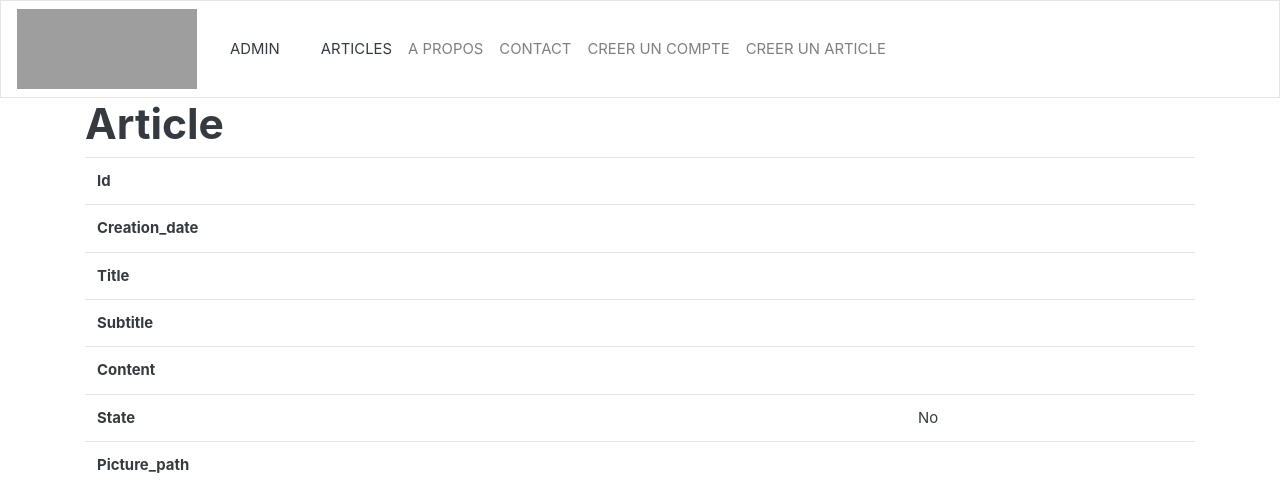
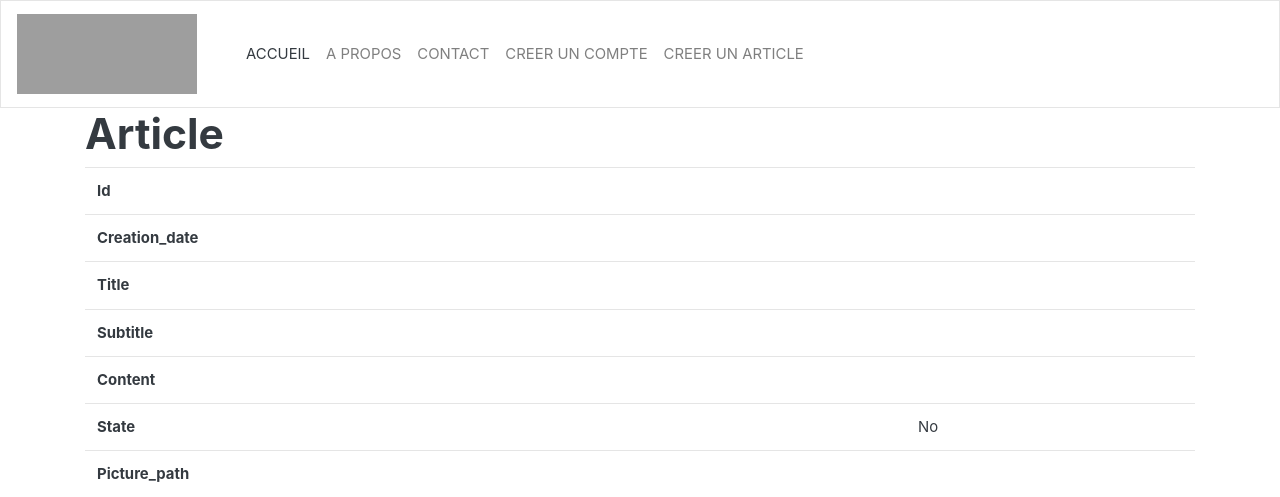
Before and after one commit to ThanhMary/fjt_blog, a Symfony app: template templates/article/show.html.twig in a window 1280 px wide. Shown: the top 497 px of the page. Run offline with Twig, Linux system fonts and the light colour scheme; the template is opened without the code that fills it, so the values that code supplies are empty; some libraries are stand-ins or nearby versions; grey boxes are pictures that could not be loaded.

Commit message:
Modifs de correction 1

```diff
--- a/templates/contact/index.html.twig
+++ b/templates/contact/index.html.twig
@@ -7,7 +7,7 @@
        <div class="row">
        <div class="col-md-4" ></div>
            <div class="col-md-4" style='border: 5px; padding: 20px; background-color: #D5F5E3;'>
-               <h5 class=page-header>Contactez avec nous!</h5>
+               <h5 class=page-header>Contactez nous!</h5>
                    {{form_start(form)}}
                    {{form_widget(form)}}
                    {{form_end(form)}}
--- a/templates/include/navbar.html.twig
+++ b/templates/include/navbar.html.twig
@@ -1,6 +1,5 @@
 <nav class="navbar navbar-expand-lg navbar-light bg-light">
-<img src="https://i2.wp.com/www.lyc-lecorbusier-cormeilles.ac-versailles.fr/wp-content/uploads/sites/63/2019/01/blog-logo-animated_720x342.gif?zoom=1.5&fit=720%2C342", style="width:180px;height:80px;" />
-  {# <a class="navbar-brand" href="#"> FJT</a> #}
+  <a class="navbar-brand" href="./"> <img src="https://i2.wp.com/www.lyc-lecorbusier-cormeilles.ac-versailles.fr/wp-content/uploads/sites/63/2019/01/blog-logo-animated_720x342.gif?zoom=1.5&fit=720%2C342", style="width:180px;height:80px;" /></a>
 
   <button class="navbar-toggler" type="button" data-toggle="collapse" data-target="#navbarColor03" aria-controls="navbarColor03" aria-expanded="false" aria-label="Toggle navigation">
     <span class="navbar-toggler-icon"></span>
@@ -9,12 +8,8 @@
   <div class="collapse navbar-collapse" id="navbarColor02">
     <ul class="navbar-nav mr-auto">
       <li class="nav-item active">
-        <a class="nav-link" href="{{path('article_index')}}">&nbsp &nbsp &nbsp ADMIN
+        <a class="nav-link" href="{{path('article_index')}}">&nbsp &nbsp &nbsp ACCUEIL
           <span class="sr-only">(current)</span>
-        </a>
-      </li>
-        <li class="nav-item active">
-        <a class="nav-link" href="{{path('article_home')}}">&nbsp &nbsp &nbsp ARTICLES
         </a>
       </li>
 
@@ -30,20 +25,10 @@
         <li class="nav-item">
         <a class="nav-link" href="{{path('article_new')}}">CREER UN ARTICLE</a>
       </li>
-    </ul>
-     {# {% if app.user %}
-        <ul class="navbar-nav push-right mx-5">
-          <li class="nav-item">
-           <a class="nav-link" href="{{path('app_logout')}}">DECONNEXION</a>
-      </li>
-  </ul>
-  {% else %}
-       <ul class="navbar-nav push-right mx-5">
-          <li class="nav-item">
-           <a class="nav-link" href="{{path('aap_login')}}">CONNEXION</a>
-      </li>
-  </ul> #}
-
-
+     </ul>
+    {# <form class="form-inline my-2 my-lg-0">
+      <input class="form-control mr-sm-2" type="text" placeholder="Search">
+      <button class="btn btn-secondary my-2 my-sm-0" type="submit">Search</button>
+    </form> #}
   </div>
 </nav>
```
